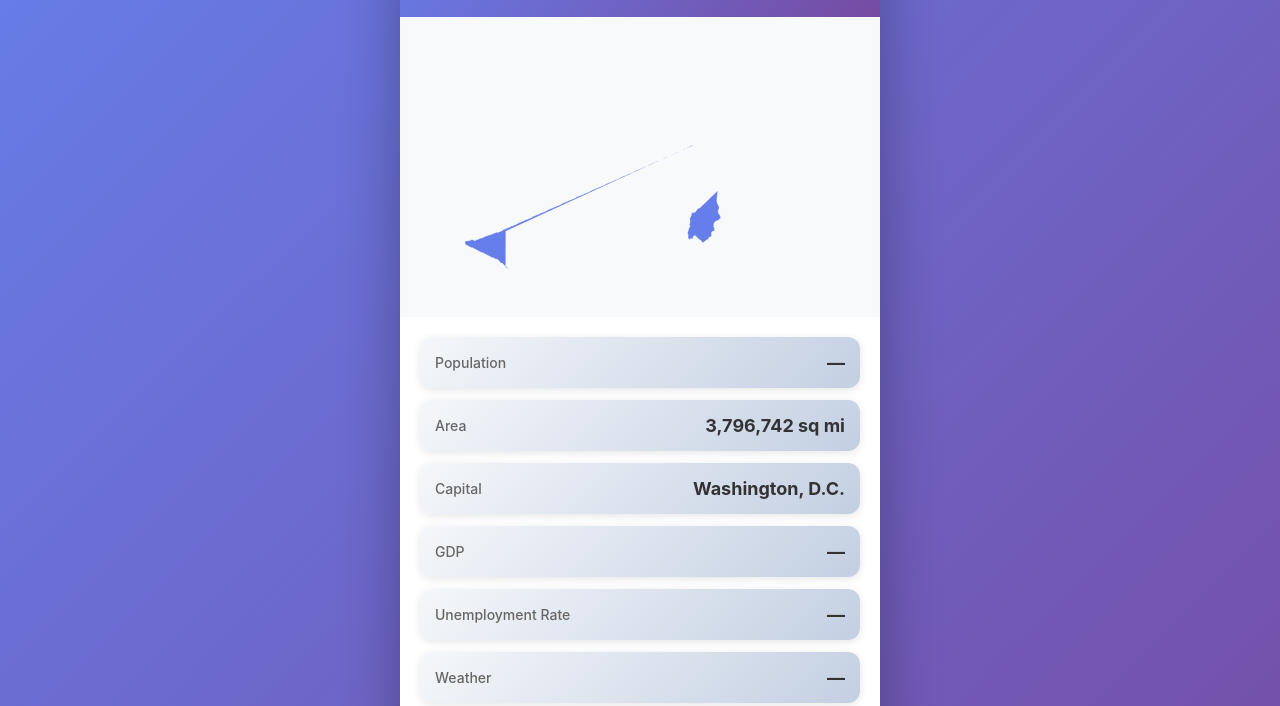
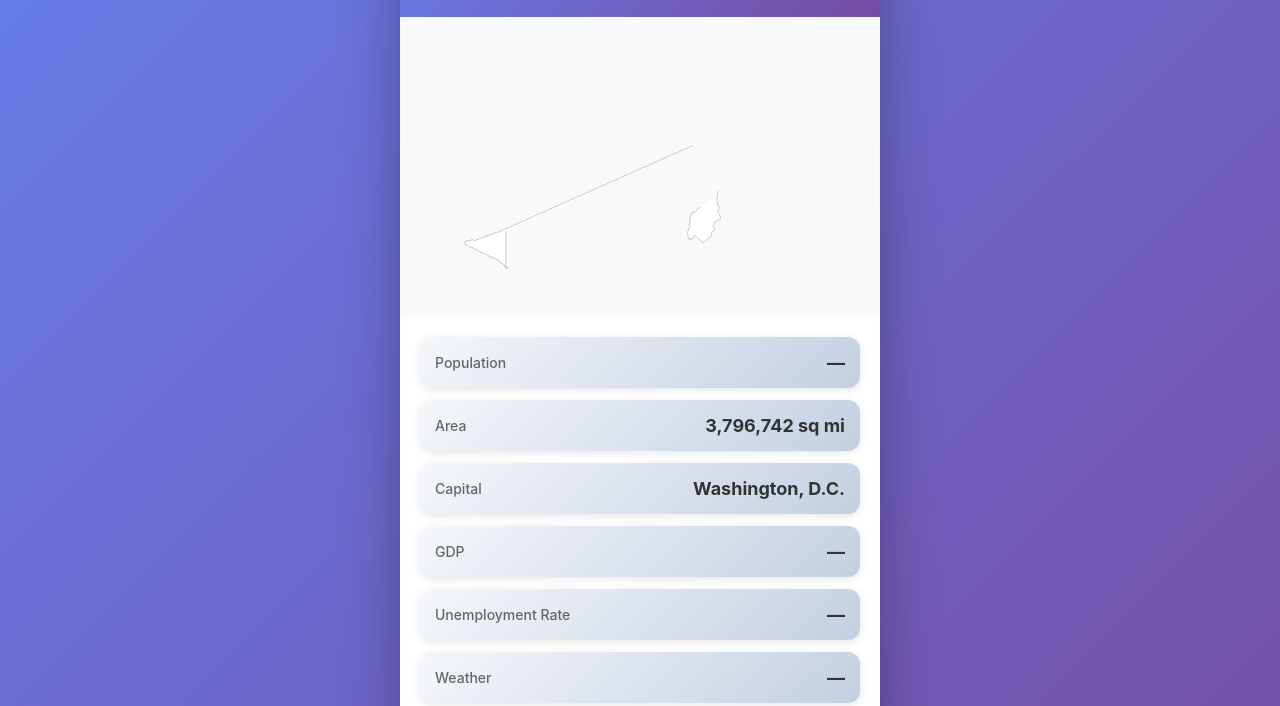
Before and after one commit to LucaGandolfi77/usa-statistic, a plain HTML site: page index.html in a window 1280 px wide. Shown: the part 94-800 px from the top of the page. Drawn offline with Linux system fonts and the light colour scheme; no server answers.

Commit message:
fix: changed map visualization

```diff
--- a/index.html
+++ b/index.html
@@ -74,25 +74,42 @@
             display: flex;
             align-items: center;
             justify-content: center;
+            position: relative;
         }
 
         #map {
             width: 100%;
             height: auto;
             max-width: 400px;
+            position: relative;
+            z-index: 1;
+        }
+
+        #stateOverlays {
+            position: absolute;
+            top: 20px;
+            left: 20px;
+            right: 20px;
+            bottom: 20px;
+            z-index: 2;
+            pointer-events: none;
         }
 
         .state-path {
-            fill: #667eea;
-            stroke: #ffffff;
-            stroke-width: 1;
+            fill: #ffffff;
+            stroke: #000000;
+            stroke-width: 0.5;
             cursor: pointer;
-            transition: all 0.3s ease;
         }
 
-        .state-path:hover {
-            fill: #764ba2;
-            transform: scale(1.02);
+        .state-overlay {
+            position: absolute;
+            background: transparent;
+            border: none;
+            padding: 0;
+            margin: 0;
+            cursor: pointer;
+            z-index: 10;
         }
 
         .stats-container {
@@ -149,6 +166,7 @@
 
         <div class="map-container">
             <svg id="map" viewBox="0 0 960 600"></svg>
+            <div id="stateOverlays"></div>
         </div>
 
         <div class="stats-container" id="statsContainer">
@@ -716,18 +734,40 @@
                 // ... altri stati qui ...
             ];
 
+            const overlaysContainer = document.getElementById('stateOverlays');
+            overlaysContainer.innerHTML = '';
+
             states.forEach(state => {
+                // Crea il percorso SVG dello stato
                 const path = document.createElementNS('http://www.w3.org/2000/svg', 'path');
                 path.setAttribute('d', state.d);
                 path.setAttribute('class', 'state-path');
                 path.setAttribute('data-state', state.id);
-                path.addEventListener('click', () => showStateDetails(state.id));
 
                 const title = document.createElementNS('http://www.w3.org/2000/svg', 'title');
                 title.textContent = state.name;
                 path.appendChild(title);
 
                 svg.appendChild(path);
+
+                // Crea il pulsante invisibile
+                const button = document.createElement('button');
+                button.className = 'state-overlay';
+                button.setAttribute('data-state', state.id);
+                button.style.position = 'absolute';
+                button.addEventListener('click', () => showStateDetails(state.id));
+
+                // Calcola la posizione del pulsante basata sul percorso SVG
+                const bbox = path.getBBox();
+                const svgRect = svg.getBoundingClientRect();
+                const scale = svgRect.width / 960; // 960 è la larghezza del viewBox
+
+                button.style.left = (bbox.x * scale) + 'px';
+                button.style.top = (bbox.y * scale) + 'px';
+                button.style.width = (bbox.width * scale) + 'px';
+                button.style.height = (bbox.height * scale) + 'px';
+
+                overlaysContainer.appendChild(button);
             });
         }
 
```
